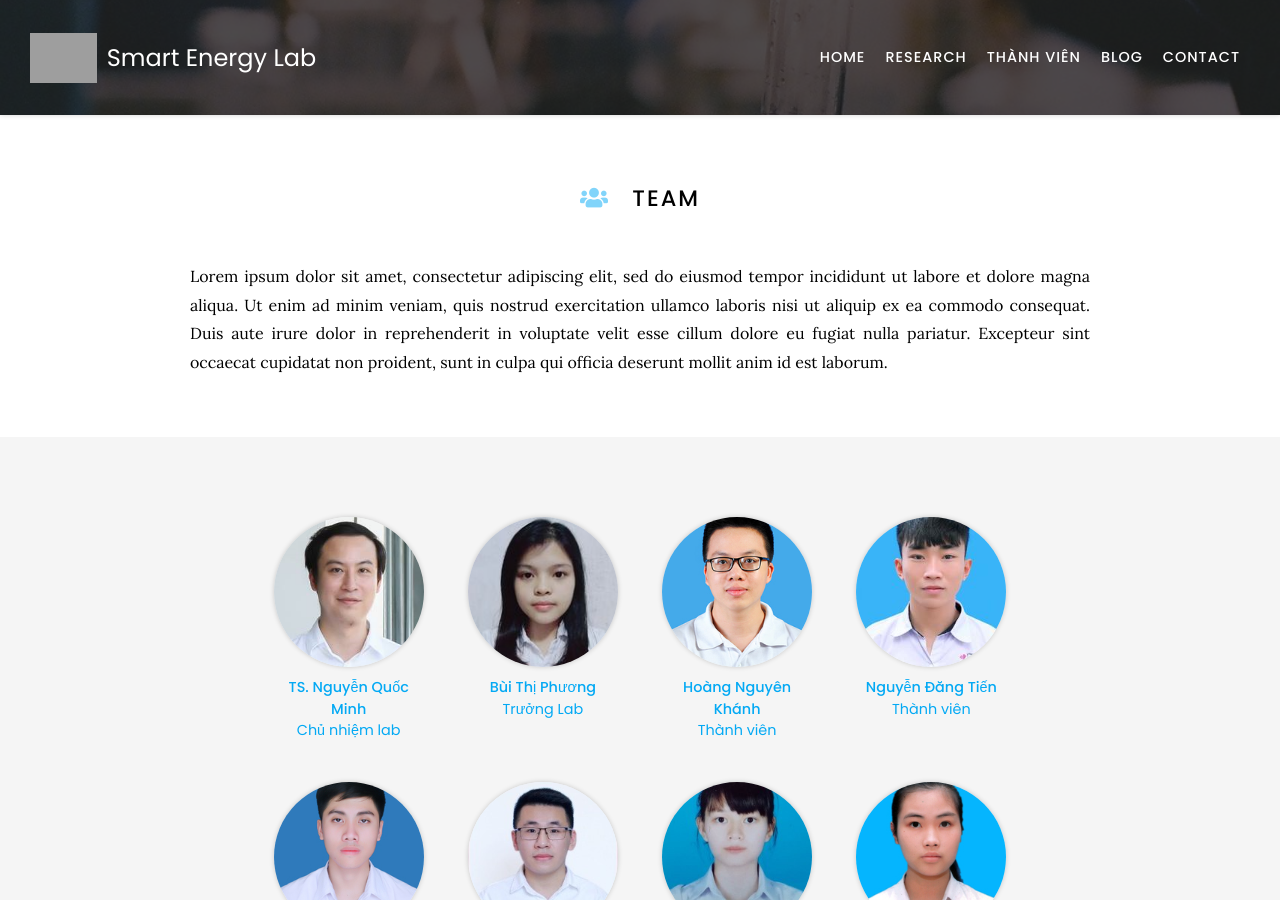
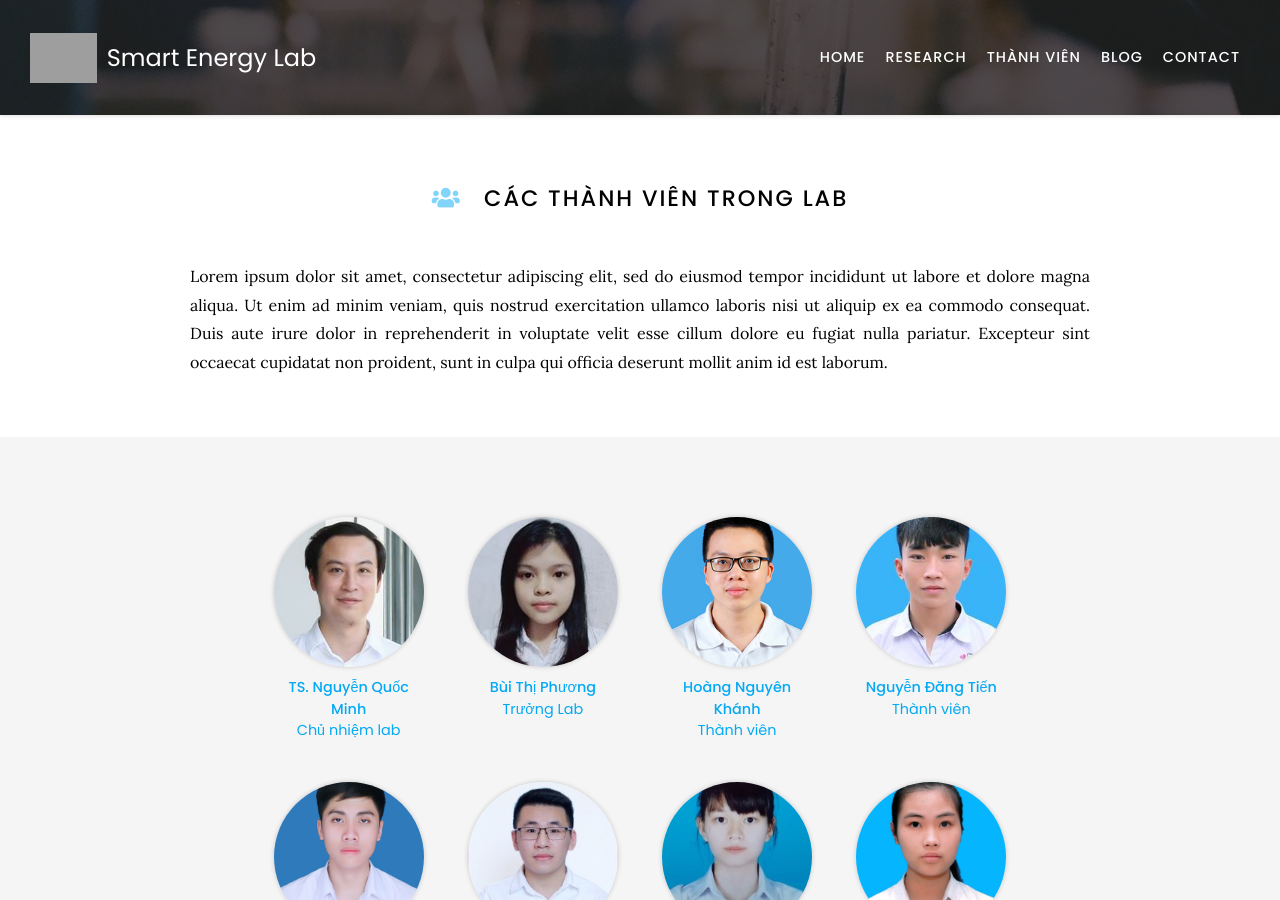
Before and after one commit to selabhust/home, a Jekyll site: the page built from team/index.md, in a window 1280 px wide and 900 px high. Built offline with Jekyll 4.4.1, drawn with Linux system fonts in a browser that asks for light colours; nearby versions of some CDN libraries; grey boxes are pictures that could not be loaded.

Commit message:
Update index.md

```diff
--- a/team/index.md
+++ b/team/index.md
@@ -5,7 +5,7 @@ nav:
   tooltip: About our team
 ---
 
-# <i class="fas fa-users"></i>Team
+# <i class="fas fa-users"></i>Các thành viên trong lab
 
 Lorem ipsum dolor sit amet, consectetur adipiscing elit, sed do eiusmod tempor incididunt ut labore et dolore magna aliqua.
 Ut enim ad minim veniam, quis nostrud exercitation ullamco laboris nisi ut aliquip ex ea commodo consequat.
```
